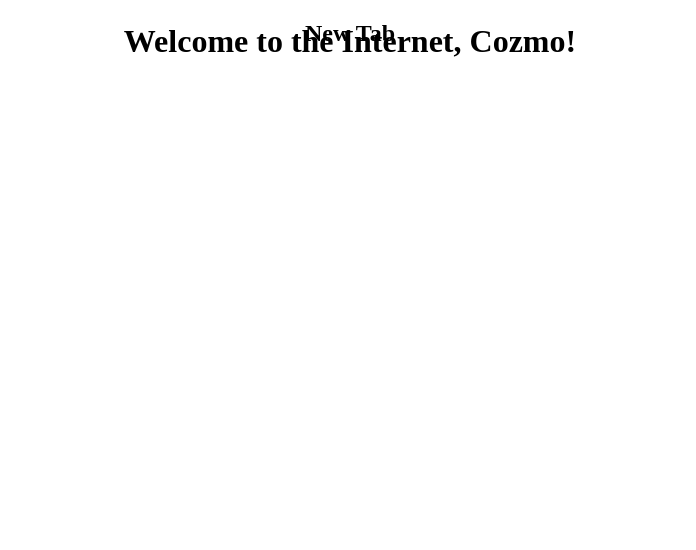
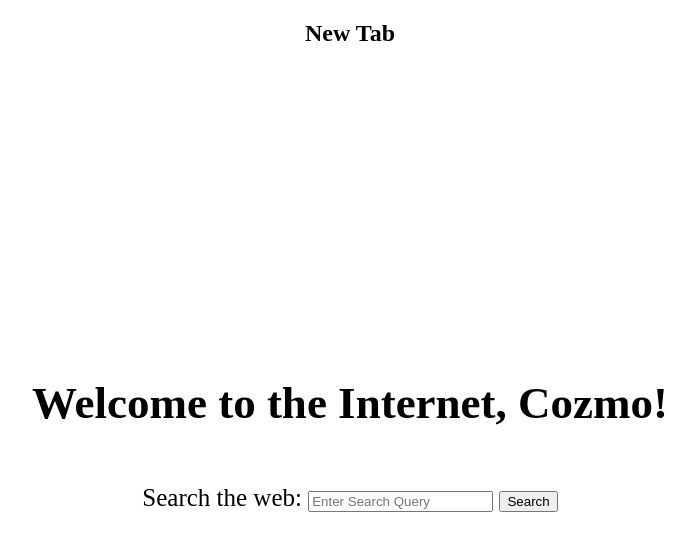
Before and after one commit to cozmo495/hellomoto, a plain HTML site: page HTML/New Tab/New Tab.html in a window 1280 px wide. Shown: the whole page, without its empty margins (290-986 px from the left). Drawn offline with Linux system fonts and the light colour scheme.

Commit message:
Added Search Query Box and Figured out CSS

```diff
--- a/HTML/New Tab/New Tab.html
+++ b/HTML/New Tab/New Tab.html
@@ -6,5 +6,10 @@
     <body>
         <h2>New Tab</h2>
         <h1>Welcome to the Internet, Cozmo!</h1>
+        <form>
+            <label for="search">Search the web:</label>
+            <input type="text" id="search" name="search" placeholder="Enter Search Query">
+            <button type="submit">Search</button>
+        </form>
     </body>
 </html>
--- a/HTML/New Tab/styles.css
+++ b/HTML/New Tab/styles.css
@@ -1,8 +1,15 @@
 h2 {
     text-align: center;
 }
-h1  {
+h1 {
     text-align: center;
     position: relative;
-    bottom: 45px;
+    top: 300px;
+    font-size: 45px;
 }
+form {
+    text-align: center;
+    position: relative;
+    top: 325px;
+    font-size: 25px;
+}
```
